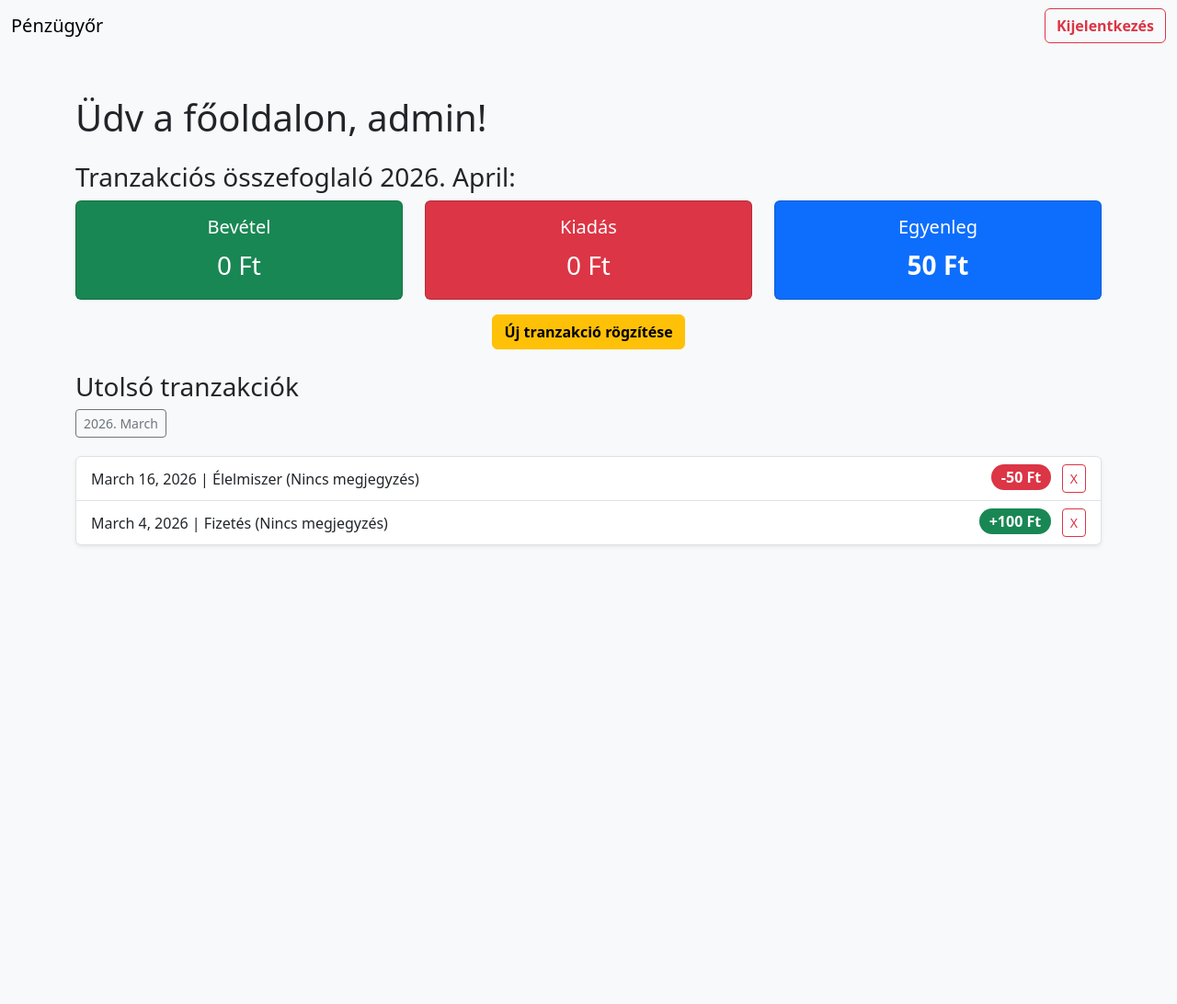
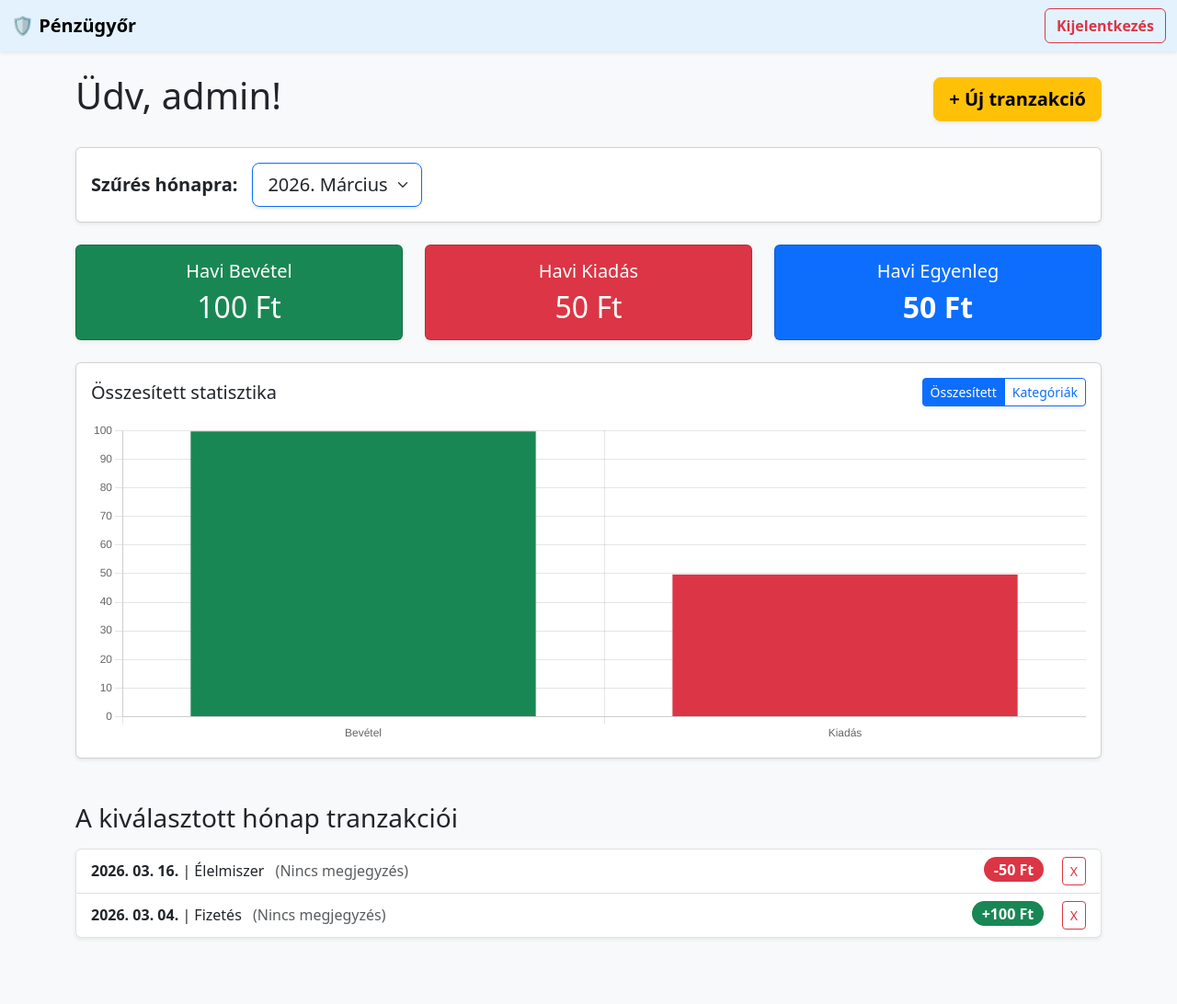
Before and after one commit to ihaszkaroly/penzugyor, a Django app: page / in a window 1280 px wide. Shown: the whole page at 92% size. Before the commit the page ends 594 px from the top, so only its background shows below. Run offline with Django 5.2, Linux system fonts and the light colour scheme; a user stored in the database is signed in; data comes from the database, SQL or seed files in the repository; both versions use the stored data as it was after the commit.

Commit message:
diagramok

```diff
--- a/core/templates/dashboard.html
+++ b/core/templates/dashboard.html
@@ -4,96 +4,182 @@
 <html lang="hu">
 <head>
     <meta charset="UTF-8">
-    <title>Pénzügyőr</title>
+    <title>Pénzügyőr - Főoldal</title>
     <link href="https://cdn.jsdelivr.net/npm/bootstrap@5.3.0/dist/css/bootstrap.min.css" rel="stylesheet">
 </head>
 <body class="bg-light">
-{# Menü: #}
-<nav class="navbar">
+
+{# Felső menü #}
+<nav class="navbar mb-4 shadow-sm" style="background-color: #e3f2fd;">
   <div class="container-fluid">
-    <a class="navbar-brand" href="{% url 'dashboard' %}">Pénzügyőr</a>
-
-    {# Kijelentkezés gomb áthelyezve a menü végére. #}
+    <a class="navbar-brand fw-bold" href="{% url 'dashboard' %}">🛡️ Pénzügyőr</a>
     <a href="{% url 'logout' %}" class="btn btn-outline-danger fw-bold">Kijelentkezés</a>
   </div>
 </nav>
 
-<div class="container mt-5">
-    <h1 class="mb-4">Üdv a főoldalon, {{ user.username }}!</h1>
+<div class="container">
+    <div class="d-flex justify-content-between align-items-center mb-4">
+        <h1>Üdv, {{ user.username }}!</h1>
+        <a href="{% url 'add_transaction' %}" class="btn btn-warning fw-bold btn-lg shadow-sm">+ Új tranzakció</a>
+    </div>
 
-    <h3 id="month-info" class="mb-2">Tranzakciós összefoglaló {% now "Y. F" %}:</h3>
+    <div class="card shadow-sm mb-4">
+        <div class="card-body bg-white rounded d-flex align-items-center">
+            <form method="GET" id="month-form" class="d-flex align-items-center w-100">
+                <label for="month-picker" class="me-3 fw-bold fs-5 mb-0">Szűrés hónapra:</label>
 
-    <div class="row text-center">
+                <select name="month" id="month-picker" class="form-select form-select-lg w-auto border-primary shadow-sm" onchange="document.getElementById('month-form').submit()">
+                    {% for m in available_months %}
+                        <option value="{{ m.value }}" {% if m.value == selected_month %}selected{% endif %}>
+                            {{ m.display }}
+                        </option>
+                    {% empty %}
+                        <option value="{{ selected_month }}" selected>Nincs még rögzített adat</option>
+                    {% endfor %}
+                </select>
+            </form>
+        </div>
+    </div>
+
+    <div class="row text-center mb-4">
         <div class="col-md-4">
-            <div class="card bg-success text-white mb-3">
-                <div class="card-body">
-                    <h5 class="card-title">Bevétel</h5>
-                    <p id="card-income" class="card-text fs-3">{{ this_month_income }} Ft</p>
+            <div class="card bg-success text-white shadow-sm h-100">
+                <div class="card-body d-flex flex-column justify-content-center">
+                    <h5 class="card-title">Havi Bevétel</h5>
+                    <h2 class="card-text">{{ total_income }} Ft</h2>
                 </div>
             </div>
         </div>
         <div class="col-md-4">
-            <div class="card bg-danger text-white mb-3">
-                <div class="card-body">
-                    <h5 class="card-title">Kiadás</h5>
-                    <p id="card-expense" class="card-text fs-3">{{ this_month_expense }} Ft</p>
+            <div class="card bg-danger text-white shadow-sm h-100">
+                <div class="card-body d-flex flex-column justify-content-center">
+                    <h5 class="card-title">Havi Kiadás</h5>
+                    <h2 class="card-text">{{ total_expense }} Ft</h2>
                 </div>
             </div>
         </div>
         <div class="col-md-4">
-            <div class="card bg-primary text-white mb-3">
-                <div class="card-body">
-                    <h5 class="card-title">Egyenleg</h5>
-                    <p class="card-text fs-3 fw-bold">{{ balance }} Ft</p>
+            <div class="card bg-primary text-white shadow-sm h-100">
+                <div class="card-body d-flex flex-column justify-content-center">
+                    <h5 class="card-title">Havi Egyenleg</h5>
+                    <h2 class="card-text fw-bold">{{ balance }} Ft</h2>
                 </div>
             </div>
         </div>
     </div>
 
-    <div class="d-flex justify-content-center mb-4">
-        <a href="{% url 'add_transaction' %}" class="btn btn-warning fw-bold">Új tranzakció rögzítése</a>
+    <div class="card shadow-sm mb-5">
+        <div class="card-body">
+            <div class="d-flex justify-content-between align-items-center mb-3">
+                <h5 class="card-title mb-0" id="chart-title">Összesített statisztika</h5>
+                <div class="btn-group shadow-sm" role="group">
+    <button type="button" class="btn btn-sm btn-outline-primary active" onclick="switchChart('summary', this)">Összesített</button>
+    <button type="button" class="btn btn-sm btn-outline-primary" onclick="switchChart('detailed', this)">Kategóriák</button>
+</div>
+            </div>
+            <div style="height: 350px;">
+                <canvas id="mainChart"></canvas>
+            </div>
+        </div>
     </div>
 
-    <h3>Utolsó tranzakciók</h3>
-
-    {# Hónapra szűrés gombokkal: #}
-    <div id="month-list" class="mb-3">
-        {% for date in month_list %}
-        <button class="btn btn-outline-secondary btn-sm month-btn mb-1">{{ date.month|date:"Y. F" }}</button>
-        {% endfor %}
-    </div>
-
-    <ul id="transaction-list" class="list-group shadow-sm">
+    <h3 class="mb-3">A kiválasztott hónap tranzakciói</h3>
+    <ul id="transaction-list" class="list-group shadow-sm mb-4">
         {% for t in transactions %}
-            <li class="list-group-item d-flex justify-content-between align-items-center
-            {% if forloop.counter > 10 %}extra-item d-none{% endif %}">
+            <li class="list-group-item d-flex justify-content-between align-items-center {% if forloop.counter > 10 %}d-none extra-item{% endif %}">
                 <div>
-                    {{ t.date }} | {{ t.category.name }}
-                    {% if t.description != "" %}
-                        ({{ t.description }})
-                    {% else %}
-                        (Nincs megjegyzés)
-                    {% endif %}
+                    <strong>{{ t.date|date:"Y. m. d." }}</strong> | {{ t.category.name }}
+                    <span class="text-muted ms-2">
+                        {% if t.description %}({{ t.description }}){% else %}(Nincs megjegyzés){% endif %}
+                    </span>
                 </div>
-
                 <div>
-                    <span class="badge {% if t.category.type == 'EXPENSE' %}bg-danger{% else %}bg-success{% endif %} rounded-pill fs-6 me-2">
+                    <span class="badge {% if t.category.type == 'EXPENSE' %}bg-danger{% else %}bg-success{% endif %} rounded-pill fs-6 me-3">
                         {% if t.category.type == 'EXPENSE' %}-{% else %}+{% endif %}{{ t.amount }} Ft
                     </span>
-
-                    <a href="{% url 'delete_transaction' t.id %}" class="btn btn-sm btn-outline-danger">X</a>
+                    <a href="{% url 'delete_transaction' t.id %}" class="btn btn-sm btn-outline-danger" title="Törlés">X</a>
                 </div>
             </li>
         {% empty %}
-            <li class="list-group-item text-center text-muted">Még nincs rögzített tranzakciód.</li>
+            <li class="list-group-item text-center text-muted p-4">Ebben a hónapban még nem rögzítettél tranzakciót.</li>
         {% endfor %}
     </ul>
 
-    <div class="d-flex justify-content-center mb-4">
-        <button id="show-more-btn" class="btn btn-outline-primary mt-2 {% if transactions.count <= 10 %}d-none{% endif %}">További tranzakciók</button>
+    <div class="d-flex justify-content-center mb-5">
+        <button id="show-more-btn" class="btn btn-outline-primary btn-lg {% if transactions|length <= 10 %}d-none{% endif %}">
+            Korábbi tételek mutatása
+        </button>
     </div>
+
 </div>
 
-    <script src="{% static 'core/dashboard.js' %}"></script>
+<script src="{% static 'core/dashboard.js' %}"></script>
+<script src="https://cdn.jsdelivr.net/npm/chart.js"></script>
+
+<script>
+    let currentChart;
+    const ctx = document.getElementById('mainChart').getContext('2d');
+
+    // Adatok előkészítése a Djangóból
+    const summaryData = {
+        labels: ['Bevétel', 'Kiadás'],
+        datasets: [{
+            label: 'Összeg (Ft)',
+            data: [{{ total_income|default:0 }}, {{ total_expense|default:0 }}],
+            backgroundColor: ['#198754', '#dc3545'],
+            borderWidth: 1
+        }]
+    };
+
+    const detailedData = {
+        labels: {{ cat_labels|safe|default:"[]" }},
+        datasets: [{
+            label: 'Kategóriánkénti összeg (Ft)',
+            data: {{ cat_amounts|safe|default:"[]" }},
+            backgroundColor: {{ cat_colors|safe|default:"[]" }},
+            borderWidth: 1
+        }]
+    };
+
+    // Diagram inicializálása
+    function createChart(data) {
+        if (currentChart) currentChart.destroy();
+        currentChart = new Chart(ctx, {
+            type: 'bar',
+            data: data,
+            options: {
+                responsive: true,
+                maintainAspectRatio: false,
+                scales: {
+                    y: { beginAtZero: true }
+                },
+                plugins: {
+                    legend: { display: false }
+                }
+            }
+        });
+    }
+
+    // Váltás a diagramok között
+    // Itt a 'btnElement' fogadja a 'this'-t
+    function switchChart(type, btnElement) {
+        const buttons = document.querySelectorAll('.btn-group .btn');
+        buttons.forEach(btn => btn.classList.remove('active'));
+
+        if (type === 'summary') {
+            document.getElementById('chart-title').innerText = 'Összesített statisztika';
+            btnElement.classList.add('active'); // Így már biztosan beszíneződik a gomb!
+            createChart(summaryData);
+        } else {
+            document.getElementById('chart-title').innerText = 'Kategóriánkénti bontás';
+            btnElement.classList.add('active'); // Így már biztosan beszíneződik a gomb!
+            createChart(detailedData);
+        }
+    }
+
+    // Első betöltés
+    createChart(summaryData);
+</script>
+
 </body>
 </html>
--- a/core/views.py
+++ b/core/views.py
@@ -7,30 +7,80 @@ from .models import Transaction, Category
 from django.shortcuts import render, redirect, get_object_or_404
 from django.utils import timezone
 from django.db.models.functions import TruncMonth
-
+from django.utils import timezone
+from datetime import datetime
+from django.db.models import Sum
+from django.db.models.functions import TruncMonth
+import json
 
 @login_required(login_url='/login/')
 def dashboard(request):
-    """A főoldal logikája"""
-    user_transactions = Transaction.objects.filter(user=request.user).order_by('-date')
+    # 1. Kikeressük azokat a hónapokat, amikor volt tranzakciója a felhasználónak
+    months_data = Transaction.objects.filter(user=request.user).annotate(
+        month_trunc=TruncMonth('date')
+    ).values('month_trunc').distinct().order_by('-month_trunc')
 
-    total_income = user_transactions.filter(category__type='INCOME').aggregate(Sum('amount'))['amount__sum'] or 0
-    total_expense = user_transactions.filter(category__type='EXPENSE').aggregate(Sum('amount'))['amount__sum'] or 0
-    balance = total_income - total_expense
+    # Szép magyar hónapnevek a legördülő listához
+    hu_months = ['', 'Január', 'Február', 'Március', 'Április', 'Május', 'Június',
+                 'Július', 'Augusztus', 'Szeptember', 'Október', 'November', 'December']
 
-    # Jelenlegi hónap adatok:
-    this_month_income = user_transactions.filter(category__type='INCOME', date__year=timezone.now().year, date__month=timezone.now().month).aggregate(Sum('amount'))['amount__sum'] or 0
-    this_month_expense = user_transactions.filter(category__type='EXPENSE', date__year=timezone.now().year, date__month=timezone.now().month).aggregate(Sum('amount'))['amount__sum'] or 0
+    available_months = []
+    for m in months_data:
+        dt = m['month_trunc']
+        if dt:
+            val = f"{dt.year}-{dt.month:02d}"  # Pl: 2024-03
+            disp = f"{dt.year}. {hu_months[dt.month]}"  # Pl: 2024. Március
+            available_months.append({'value': val, 'display': disp})
 
-    # Hónapokra szűrés gombokhoz lista:
-    user_transactions_month = user_transactions.annotate(month=TruncMonth('date')).values('month').distinct().order_by('-month')
+    # 2. Hónap kiválasztása
+    selected_month = request.GET.get('month')
+
+    if not selected_month and available_months:
+        selected_month = available_months[0]['value']
+    elif not selected_month:
+        now = timezone.now()
+        selected_month = f"{now.year}-{now.month:02d}"
+
+    year, month = map(int, selected_month.split('-'))
+
+    # 3. Alapadatok lekérése a választott hónapra (Most már van year és month!)
+    all_transactions = Transaction.objects.filter(
+        user=request.user,
+        date__year=year,
+        date__month=month
+    )
+
+    # 4. Összesített statisztikák (kártyákhoz)
+    income = all_transactions.filter(category__type='INCOME').aggregate(Sum('amount'))['amount__sum'] or 0
+    expense = all_transactions.filter(category__type='EXPENSE').aggregate(Sum('amount'))['amount__sum'] or 0
+    balance = income - expense
+
+    # 5. Kategóriánkénti csoportosítás (Diagramhoz)
+    income_cats = all_transactions.filter(category__type='INCOME').values('category__name').annotate(
+        total=Sum('amount')).order_by('-total')
+    expense_cats = all_transactions.filter(category__type='EXPENSE').values('category__name').annotate(
+        total=Sum('amount')).order_by('-total')
+
+    # Előkészítjük az adatokat a Javascript számára
+    cat_labels = [c['category__name'] for c in income_cats] + [c['category__name'] for c in expense_cats]
+
+    # FIGYELEM: Itt a "c['total']"-t int()-té (egész számmá) alakítjuk, hogy a Javascript is megértse!
+    cat_amounts = [int(c['total']) for c in income_cats] + [int(c['total']) for c in expense_cats]
+
+    cat_colors = ['#198754'] * len(income_cats) + ['#dc3545'] * len(expense_cats)
 
     context = {
-        'transactions': user_transactions,
+        'transactions': all_transactions.order_by('-date'),
+        'total_income': income,
+        'total_expense': expense,
         'balance': balance,
-        'this_month_income': this_month_income,
-        'this_month_expense': this_month_expense,
-        'month_list': user_transactions_month,
+        'selected_month': selected_month,
+        'available_months': available_months,
+
+        # A json.dumps() biztosítja, hogy tökéletes Javascript kódként menjen át az adat
+        'cat_labels': json.dumps(cat_labels),
+        'cat_amounts': json.dumps(cat_amounts),
+        'cat_colors': json.dumps(cat_colors),
     }
     return render(request, 'dashboard.html', context)
 
```
Also changed, not shown: db.sqlite3.
